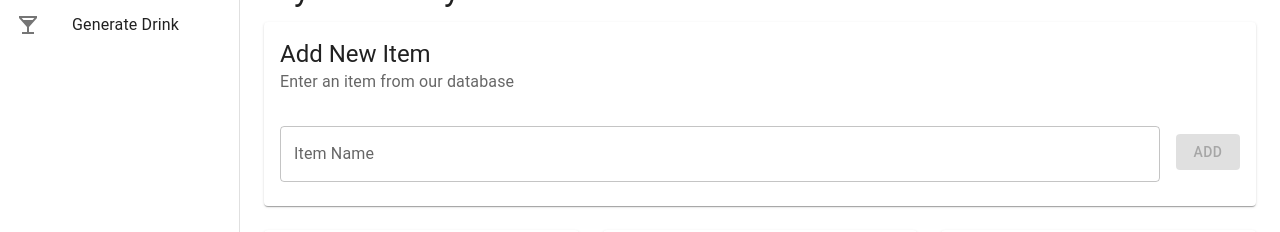
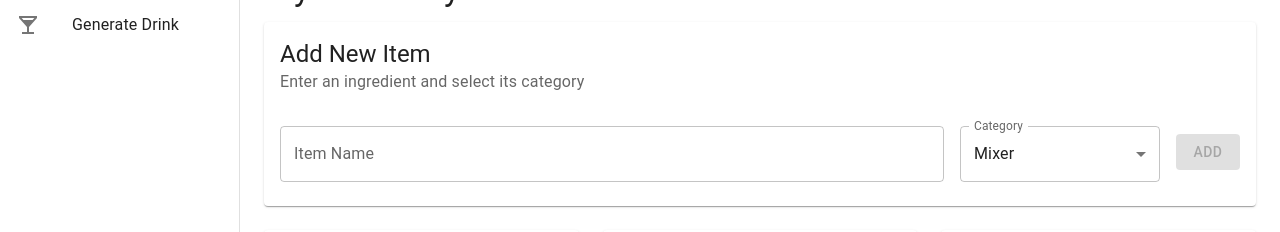
Before and after one commit to paulmona/drinkai, a React (Create React App) app: page / in a window 1280 px wide. Shown: the part 120-352 px from the top of the page. Built offline with nearby package versions, Linux system fonts and the light colour scheme; no server answers.

Commit message:
Allow free-form ingredient entry with category selection

```diff
--- a/src/components/Inventory.tsx
+++ b/src/components/Inventory.tsx
@@ -67,7 +67,9 @@ export default function Inventory() {
   // State management for inventory items
   const [inventory, setInventory] = useState<string[]>([]);
   const [newItem, setNewItem] = useState('');
+  const [newItemCategory, setNewItemCategory] = useState<'spirit' | 'mixer' | 'garnish'>('mixer');
   const [error, setError] = useState<string | null>(null);
+  const [customItems, setCustomItems] = useState<Record<string, 'spirit' | 'mixer' | 'garnish'>>({});
 
   // Load inventory from localStorage when component mounts
   useEffect(() => {
@@ -91,19 +93,19 @@ export default function Inventory() {
       return;
     }
 
-    // Check if item exists in drinkItems
-    const drinkItem = drinkItems.find(di => di.name.toLowerCase() === newItem.trim().toLowerCase());
-    if (!drinkItem) {
-      setError('This item is not in our database. Please select from the predefined list.');
-      return;
-    }
-
     // Add new item and update localStorage
     const updatedInventory = [...inventory, newItem.trim()];
     setInventory(updatedInventory);
     saveInventory(updatedInventory);
 
+    // Store the category for the custom item
+    setCustomItems(prev => ({
+      ...prev,
+      [newItem.trim()]: newItemCategory
+    }));
+
     setNewItem('');
+    setNewItemCategory('mixer'); // Reset category to default
     setError(null);
   };
 
@@ -115,6 +117,10 @@ export default function Inventory() {
     const updatedInventory = inventory.filter(item => item !== itemToRemove);
     setInventory(updatedInventory);
     saveInventory(updatedInventory);
+
+    // Remove from custom items if it exists
+    const { [itemToRemove]: removed, ...rest } = customItems;
+    setCustomItems(rest);
   };
 
   /**
@@ -122,6 +128,13 @@ export default function Inventory() {
    * @returns Object containing categorized items
    */
   const categorizedItems = inventory.reduce((acc, item) => {
+    // First check if it's a custom item
+    if (customItems[item]) {
+      acc[customItems[item]].push(item);
+      return acc;
+    }
+
+    // Then check if it exists in drinkItems array
     const drinkItem = drinkItems.find(di => di.name === item);
 
     if (drinkItem) {
@@ -149,7 +162,7 @@ export default function Inventory() {
       <Card sx={{ mb: 3 }}>
         <CardHeader
           title="Add New Item"
-          subheader="Enter an item from our database"
+          subheader="Enter an ingredient and select its category"
         />
         <CardContent>
           <Box sx={{ display: 'flex', gap: 2, alignItems: 'flex-start' }}>
@@ -162,6 +175,18 @@ export default function Inventory() {
               error={!!error}
               helperText={error}
             />
+            <FormControl sx={{ minWidth: 200 }}>
+              <InputLabel>Category</InputLabel>
+              <Select
+                value={newItemCategory}
+                label="Category"
+                onChange={(e) => setNewItemCategory(e.target.value as 'spirit' | 'mixer' | 'garnish')}
+              >
+                <MenuItem value="spirit">Spirit</MenuItem>
+                <MenuItem value="mixer">Mixer</MenuItem>
+                <MenuItem value="garnish">Garnish</MenuItem>
+              </Select>
+            </FormControl>
             <Button
               variant="contained"
               onClick={handleAddItem}
```
